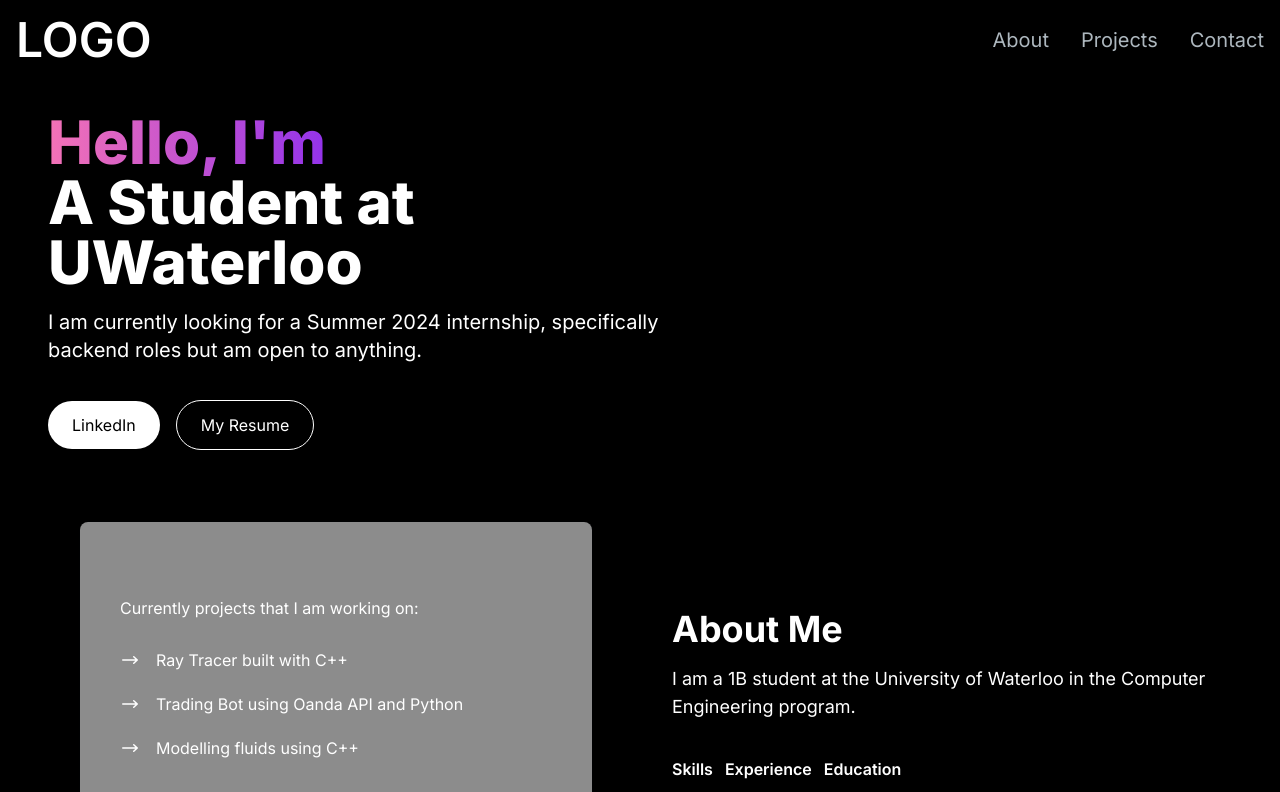
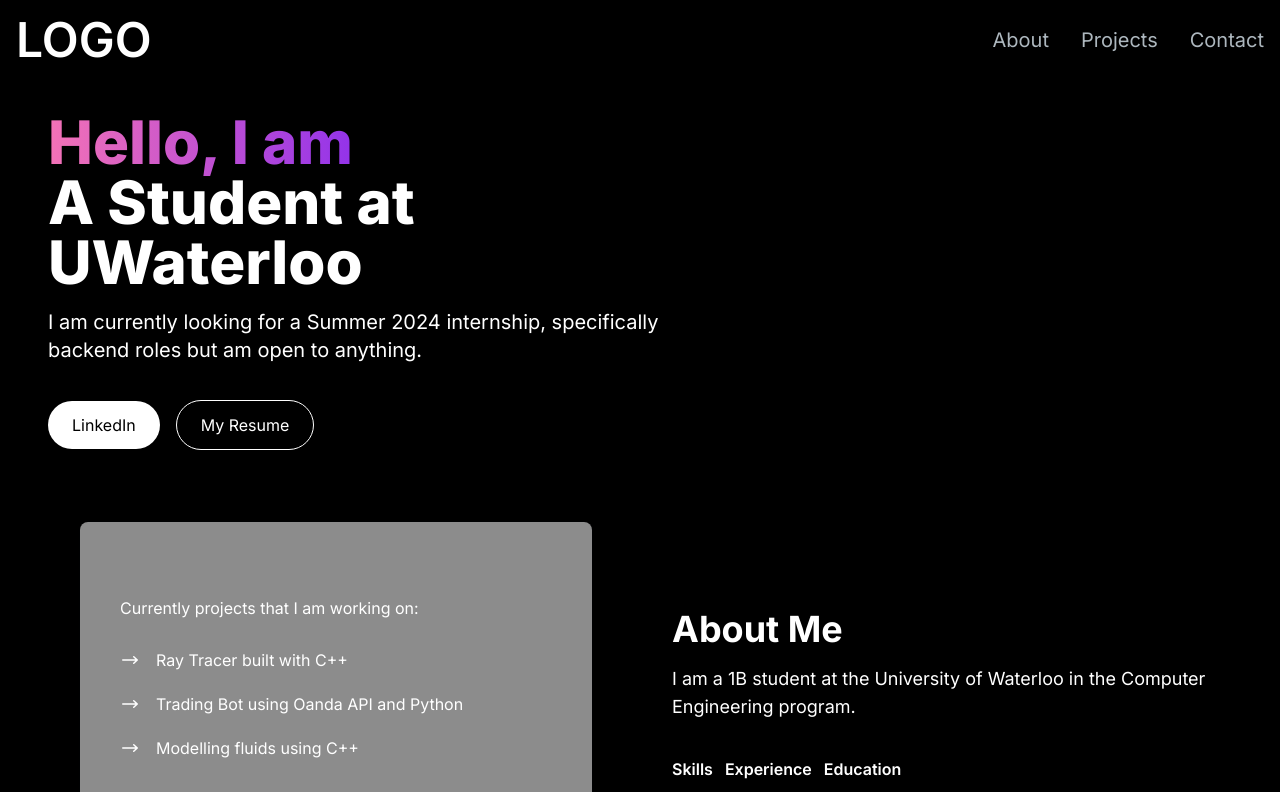
Before and after one commit to sdey02/personal_portfolio, a Next.js app: page / in a window 1280 px wide. Shown: the top 792 px of the page. Built offline with nearby package versions, Linux system fonts and the light colour scheme.

Commit message:
shld fix build issues

```diff
--- a/app/components/HeroSection.jsx
+++ b/app/components/HeroSection.jsx
@@ -13,7 +13,7 @@ const HeroSection = () => {
             <div className='col-span-7 place-self-center text-center sm:text-left'>
                 <h1 className='text-white mb-4 text-4xl sm:text-5xl lg:text-6xl font-extrabold'>
                     <span className="text-transparent bg-clip-text bg-gradient-to-r from-pink-400 to-purple-600">
-                    Hello, I'm{" "}
+                    Hello, I am{" "}
                     </span>
                     <TypeAnimation
                         sequence={[
--- a/app/components/Navbar.jsx
+++ b/app/components/Navbar.jsx
@@ -58,7 +58,6 @@ const Navbar = () => {
           </ul>
         </div>
       </div>
-      {navbarOpen ? <MenuOverlay links={navLinks} /> : null}
     </nav>
   );
 };
```
